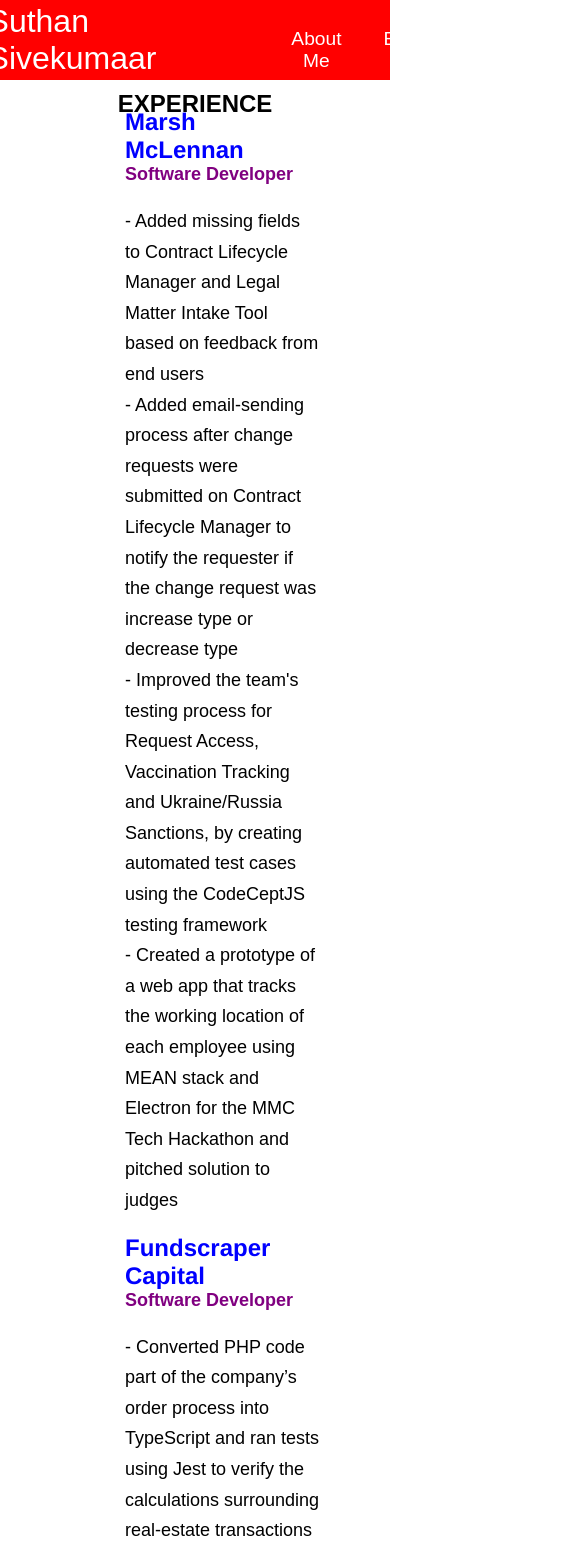
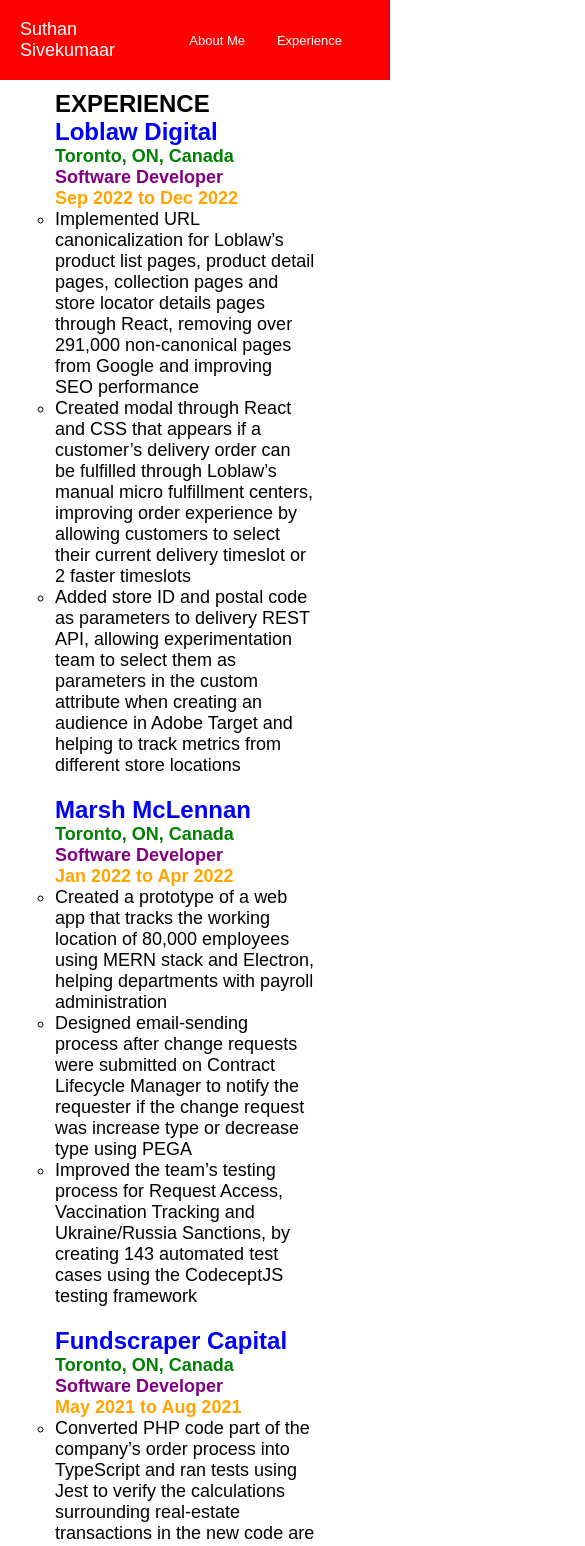
Before and after one commit to suthansivekumaar/about-me, a React (Create React App) app: page /experience in a window 390 px wide. Shown: the top 1546 px of the page, 585 px wide, since content can reach past the window. Built offline with nearby package versions, Linux system fonts and the light colour scheme; the HTML template or start-up script is replaced by a standard one.

Commit message:
Updated code and added latest co-op position

```diff
--- a/src/App.css
+++ b/src/App.css
@@ -10,155 +10,153 @@
 
 h2 {
   text-align: center;
-  position: relative;
-  bottom: -10px;
-  width:100%;
-  font-family: sans-serif ;
+  margin-top: 10px;
+  font-family: sans-serif;
 }
 
 #profile {
-  margin: 40px;
   float: right;
+  margin-right: 150px;
+  margin-top: 20px;
+  width: 300px;
+  height: 350px;
 }
 
-#github {
-  position: absolute;
-  bottom: 100px;
-  right: 1150px;
+.pictures {
+  display: flex;
+  justify-content: space-around;
+  margin-top: 150px;
 }
 
-#email {
-  position: absolute;
-  bottom: 100px;
-  right: 1000px;
+#linkedin {
+  margin-top: 10px;
 }
 
-
-#linkedin {
-  position: absolute;
-  bottom: 115px;
-  right: 870px;
-}
-
-
-#github:hover {
-  transform: scale(1.2);
-}
-
-#email:hover {
-  transform: scale(1.2);
-}
-
-
-#linkedin:hover {
-  transform: scale(1.2);
+.picture:hover {
+  transform: scale(1.3);
 }
 
 .aboutMe {
-  display: flex;
-  height: 90vh;
-  font-size: large;
-  position: fixed;
-  bottom: 30%;
-  right: 40%;
   font-family: Arial;
-  width: 50%;
-  height: 50%;
+  padding-left: 125px;
+}
+
+.welcomeMessage {
+  margin-top: 20px;
+}
+
+.introduction {
+  margin-top: 20px;
+  padding-right: 500px;
 }
 
 .entire-block {
-  position: relative;
-  right: -125px;
+  padding: 0 120px;
 }
 
 .work-experience {
   list-style: none;
 }
+
+.work-experience-coop {
+  margin-bottom: 20px;
+}
+
 .work-experience-company {
-  display: flex;
-  height: 90vh;
-  font-size:x-large;
-  position: relative;
-  font-family:'Franklin Gothic Medium', 'Arial Narrow', Arial, sans-serif;
+  font-size: x-large;
+  font-family: Arial;
   font-weight: bold;
   color:blue;
-  width: 50%;
-  height: 50%;
 }
 
 .work-experience-position {
-  display: flex;
-  height: 90vh;
   font-size: large;
-  position: relative;
   font-family: Arial;
+  font-weight: bold;
   color: purple;
+}
+
+.work-experience-location {
+  font-size: large;
+  font-family: Arial;
   font-weight: bold;
-  width: 50%;
-  height: 50%;
+  color: green;
+  float: right;
+  padding-right: 20px;
 }
 
 .work-experience-dates {
-  display: flex;
-  height: 90vh;
   font-size: large;
-  position: relative;
-  right: -1000px;
-  bottom: 40px;
+  font-family: Arial;
   font-weight: bold;
-  color: green;
-  font-family: Arial;
-  width: 50%;
-  height: 50%;
+  color: orange;
+  float: right;
+  padding-right: 20px;
 }
 
+.work-experience-position::before {
+  content: "\a";
+  white-space: pre;
+}
 
 .work-experience-description {
-  display: flex;
-  height: 90vh;
   font-size: large;
-  position: relative;
   font-family: Arial;
-  line-height: 170%;
-  width: 50%;
-  height: 50%;
+  padding-right: 20px;
 }
 
-.App {
-  text-align: center;
-}
+@media only screen and (min-width: 300px) and (max-width: 800px) {
+  #profile {
+    float: none;
+    margin-right: none;
+    display: block;
+    margin-left: auto;
+    margin-right: auto;
+  }
 
-.App-logo {
-  height: 40vmin;
-  pointer-events: none;
-}
+  .introduction {
+    padding-right: 0;
+  }
 
-@media (prefers-reduced-motion: no-preference) {
-  .App-logo {
-    animation: App-logo-spin infinite 20s linear;
+  .aboutMe {
+    padding: 0 30px;
+    text-align: center;
+  }
+
+  .pictures {
+    margin-top: 20px;
+  }
+
+  .entire-block {
+    padding: 0 55px;
   }
 }
 
-.App-header {
-  background-color: #282c34;
-  min-height: 100vh;
-  display: flex;
-  flex-direction: column;
-  align-items: center;
-  justify-content: center;
-  font-size: calc(10px + 2vmin);
-  color: white;
-}
+@media only screen and (min-width: 300px) and (max-width: 500px) {
+  .work-experience-company {
+    display: block;
+  }
 
-.App-link {
-  color: #61dafb;
-}
+  .work-experience-location {
+    float: none;
+    display: block;
+  }
 
-@keyframes App-logo-spin {
-  from {
-    transform: rotate(0deg);
+  .work-experience-position {
+    display: block;
   }
-  to {
-    transform: rotate(360deg);
+
+  .work-experience-dates {
+    float: none;
+  }
+
+  .work-experience-position::before {
+    content: none;
+    white-space: none;
+  }
+
+  #experience-heading {
+    padding: 0 55px;
+    text-align: unset;
   }
 }
--- a/src/components/Navbar.css
+++ b/src/components/Navbar.css
@@ -1,39 +1,24 @@
+.navbar-name {
+  color: #fff;
+  margin-left: 20px;
+  font-size: xx-large;
+  font-family: Arial;
+}
+
 .navbar {
-    background: red;
-    height: 80px;
-    display: flex;
-    justify-content: center;
-    align-items: center;
-    font-size: 1.2rem;
-    position: sticky;
-    top: 0;
-    z-index: 999;
+  background: red;
+  font-size: large;
 }
 
 .navbar-container {
   display: flex;
   justify-content: center;
   align-items: center;
-  height: 80px;
-  max-width: 1500px;
-}
-
-.navbar-name {
-  color: #fff;
-  justify-self: start;
-  margin-left: 20px;
-  cursor: pointer;
-  text-decoration: none;
-  font-size: 2rem;
-  display: flex;
-  align-items: center;
-  font-family: Arial;
 }
 
 .nav-menu {
   display: grid;
-  grid-template-columns: repeat(4, auto);
-  grid-gap: 10px;
+  grid-template-columns: repeat(2, auto);
   list-style: none;
   text-align: center;
   width: 60vw;
@@ -48,15 +33,41 @@
 .nav-links {
   color: #fff;
   display: flex;
-  position: relative;
-  bottom: -20px;
-  right: -125px;
+  align-items: center;
   text-decoration: none;
-  padding: 0.5rem 1rem;
+  padding: 0rem 1rem;
   height: 100%;
   font-family: Arial;
 }
 
 .nav-links:hover {
-  transform: scale(1.2);
+  transform: scale(1.1);
 }
+
+@media only screen and (min-width: 500px) and (max-width: 800px) {
+  .navbar-name {
+    font-size: x-large;
+  }
+
+  .navbar {
+    font-size: medium;
+  }
+
+  .nav-links:hover {
+    transform: scale(1.05);
+  }
+}
+
+@media only screen and (min-width: 300px) and (max-width: 500px) {
+  .navbar-name {
+    font-size: large;
+  }
+
+  .navbar {
+    font-size: small;
+  }
+
+  .nav-links:hover {
+    transform: scale(1.05);
+  }
+}
--- a/src/components/pages/Experience.js
+++ b/src/components/pages/Experience.js
@@ -4,53 +4,79 @@
 export default function Experience() {
   return (
     <div>
-    <h2>EXPERIENCE</h2>
+    <h2 id="experience-heading">EXPERIENCE</h2>
         <div class="entire-block">
         <ul className='work-experience'>
             <li className='work-experience-coop'>
-                <div className='work-experience-company'>Marsh McLennan</div>
-                <div className='work-experience-position'>Software Developer</div>
-                <div className='work-experience-dates'>Jan 2022 to Apr 2022</div>
-                <div className='work-experience-description'>
-                <p> - Added missing fields to Contract Lifecycle Manager and Legal Matter Intake Tool based on feedback from end users
-                <br></br> - Added email-sending process after change requests were submitted on Contract Lifecycle Manager to notify the requester if the change request was increase type or decrease type
-                <br></br> - Improved the team's testing process for Request Access, Vaccination Tracking and Ukraine/Russia Sanctions, by creating automated test cases using the CodeCeptJS testing framework
-                <br></br> - Created a prototype of a web app that tracks the working location of each employee using MEAN stack and Electron for the MMC Tech Hackathon and pitched solution to judges
-                    </p>
-                </div>
+                <span className='work-experience-company'>Loblaw Digital</span>
+                <span className='work-experience-location'>Toronto, ON, Canada</span>
+                <span className='work-experience-position'>Software Developer</span>
+                <span className='work-experience-dates'>Sep 2022 to Dec 2022</span>
+                <ul className='work-experience-description'>
+                    <li>
+                        Implemented URL canonicalization for Loblaw’s product list pages, product detail pages, collection pages and store locator details pages
+                        through React, removing over 291,000 non-canonical pages from Google and improving SEO performance
+                    </li>
+                    <li>
+                        Created modal through React and CSS that appears if a customer’s delivery order can be fulfilled through Loblaw’s manual micro fulfillment
+                        centers, improving order experience by allowing customers to select their current delivery timeslot or 2 faster timeslots
+                    </li>
+                    <li>
+                        Added store ID and postal code as parameters to delivery REST API, allowing experimentation team to select them as parameters in the custom
+                        attribute when creating an audience in Adobe Target and helping to track metrics from different store locations
+                    </li>
+                </ul>
             </li>
-            <br></br>
             <li className='work-experience-coop'>
-                <div className='work-experience-company'>Fundscraper Capital</div>
-                <div className='work-experience-position'>Software Developer</div>
-                <div className='work-experience-dates'>May 2021 to Aug 2021</div>
-                <div className='work-experience-description'>
-                    <p> - Converted PHP code part of the company’s order process into TypeScript and ran tests using Jest to verify the calculations surrounding real-estate transactions in the new code are correct
-                    <br></br> - Verified correct email output by converting email string code for each method involved with email sending after each transaction into Handlebars expressions and ran tests using PHPUnit
-                    </p>
-                </div>
+                <span className='work-experience-company'>Marsh McLennan</span>
+                <span className='work-experience-location'>Toronto, ON, Canada</span>
+                <span className='work-experience-position'>Software Developer</span>
+                <span className='work-experience-dates'>Jan 2022 to Apr 2022</span>
+                <ul className='work-experience-description'>
+                    <li>
+                        Created a prototype of a web app that tracks the working location of 80,000 employees using MERN stack and Electron, helping departments
+                        with payroll administration
+                    </li>
+                    <li>
+                        Designed email-sending process after change requests were submitted on Contract Lifecycle Manager to notify the requester if the change
+                        request was increase type or decrease type using PEGA
+                    </li>
+                    <li>
+                        Improved the team’s testing process for Request Access, Vaccination Tracking and Ukraine/Russia Sanctions, by creating 143 automated test
+                        cases using the CodeceptJS testing framework
+                    </li>
+                </ul>
             </li>
-            <br></br>
             <li className='work-experience-coop'>
-                <div className='work-experience-company'>Bank of Montreal</div>
-                <div className='work-experience-position'>Operations Analyst</div>
-                <div className='work-experience-dates'>Sep 2020 to Dec 2020</div>
-                <div className='work-experience-description'>
-                    <p> - Updated webpage used for SAP S/4HANA training resources using HTML and CSS, improving user experience by adding more resources and making page auto-scalable
-                    <br></br> - Created a General Ledger Account search engine portal using HTML, CSS and JavaScript
-                    <br></br> - Created a tool that allows users with limited HTML experience to edit the Notepad file of the SAP S/4HANA Training webpage and was nominated "Star of the Week" for it
-                    <br></br> - Collaborated with team to propose a solution that will help BMO be at the forefront of change during COVID-19 and pitched solution to judges where our team won</p>
-                </div>
+                <span className='work-experience-company'>Fundscraper Capital</span>
+                <span className='work-experience-location'>Toronto, ON, Canada</span>
+                <span className='work-experience-position'>Software Developer</span>
+                <span className='work-experience-dates'>May 2021 to Aug 2021</span>
+                <ul className='work-experience-description'>
+                    <li>
+                        Converted PHP code part of the company’s order process into TypeScript and ran tests using Jest to verify the calculations surrounding real-estate transactions in the new code are correct
+                    </li>
+                     <li>
+                        Verified correct email output by converting email string code for each method involved with email sending after each transaction into Handlebars expressions and ran tests using PHPUnit
+                     </li>
+                </ul>
             </li>
-            <br></br>
             <li className='work-experience-coop'>
-                <div className='work-experience-company'>ATS Automation</div>
-                <div className='work-experience-position'>Software Toolset Developer</div>
-                <div className='work-experience-dates'>Jan 2020 to Apr 2020</div>
-                <div className='work-experience-description'>
-                <p> - Resolved team’s runtime errors and compile errors in their Excel files by updating obsolete VBA code and using breakpoints
-                    <br></br> - Automated data input and data output across several sheets in General Process Summary with VBA, macros, VLOOKUP, command buttons and user forms, increasing team’s productivity</p>
-                </div>
+                <span className='work-experience-company'>Bank of Montreal</span>
+                <span className='work-experience-location'>Toronto, ON, Canada</span>
+                <span className='work-experience-position'>Operations Analyst</span>
+                <span className='work-experience-dates'>Sep 2020 to Dec 2020</span>
+                <ul className='work-experience-description'>
+                    <li>
+                        Updated webpage used for SAP S/4HANA training resources using HTML and CSS, improving user experience by adding more resources and making page auto-scalable
+                    </li>
+                    <li>
+                        Created a General Ledger Account search engine portal using HTML, CSS and JavaScript
+                    </li>
+                    <li>
+                        Created a tool that allows users with limited HTML experience to edit the Notepad file of the SAP S/4HANA Training webpage and was nominated "Star of the Week" for it
+                    </li>
+                </ul>
             </li>
     </ul>
     </div>
```
Also changed, not shown: src/components/pages/AboutMe.js (+15 -12 lines).
